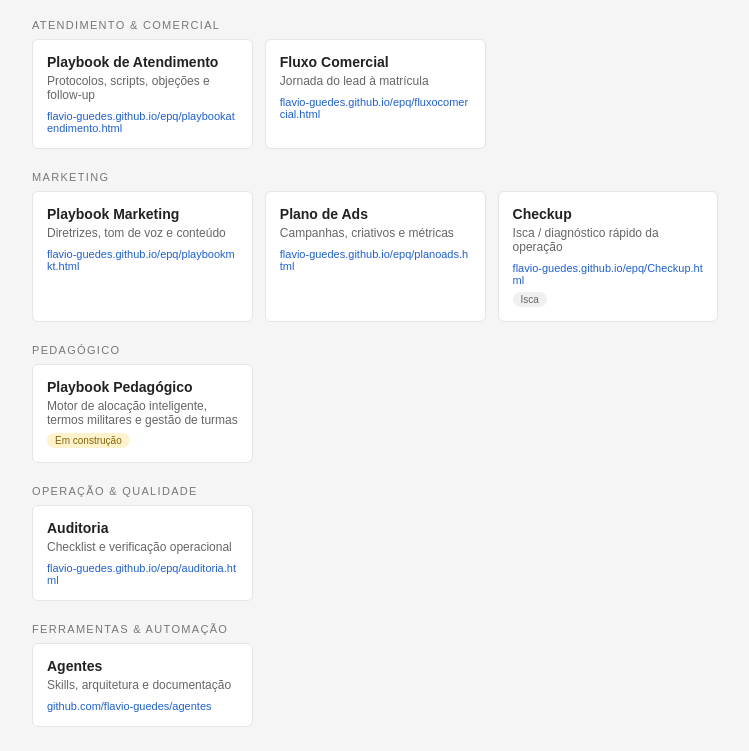
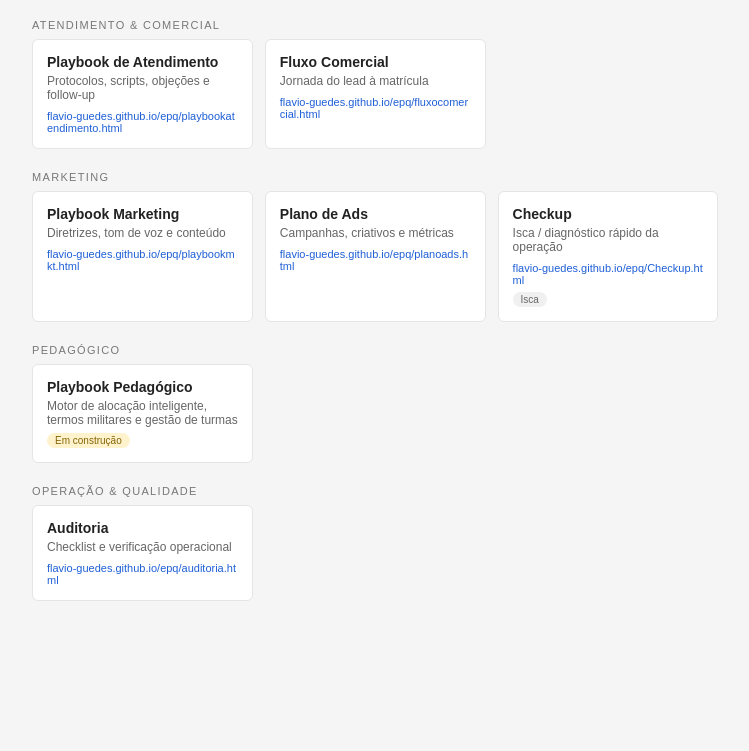
Before and after one commit to flavio-guedes/epq-central, a plain HTML site: page index.html in a window 1280 px wide. Shown: the part 89-840 px from the top of the page, without its empty margins (32-781 px from the left). After the commit the page ends 800 px from the top, so only its background shows below. Drawn offline with Linux system fonts and the light colour scheme.

Commit message:
refactor: remove empty ferramentas group from central EPQ

```diff
--- a/index.html
+++ b/index.html
@@ -86,17 +86,6 @@
       </a>
     </div>
   </div>
-
-  <div class="group">
-    <div class="group-title">Ferramentas & Automação</div>
-    <div class="grid">
-      <a class="card" href="https://github.com/flavio-guedes/agentes">
-        <div class="name">Agentes</div>
-        <div class="desc">Skills, arquitetura e documentação</div>
-        <div class="link">github.com/flavio-guedes/agentes</div>
-      </a>
-    </div>
-  </div>
 </div>
 </body>
 </html>
```
